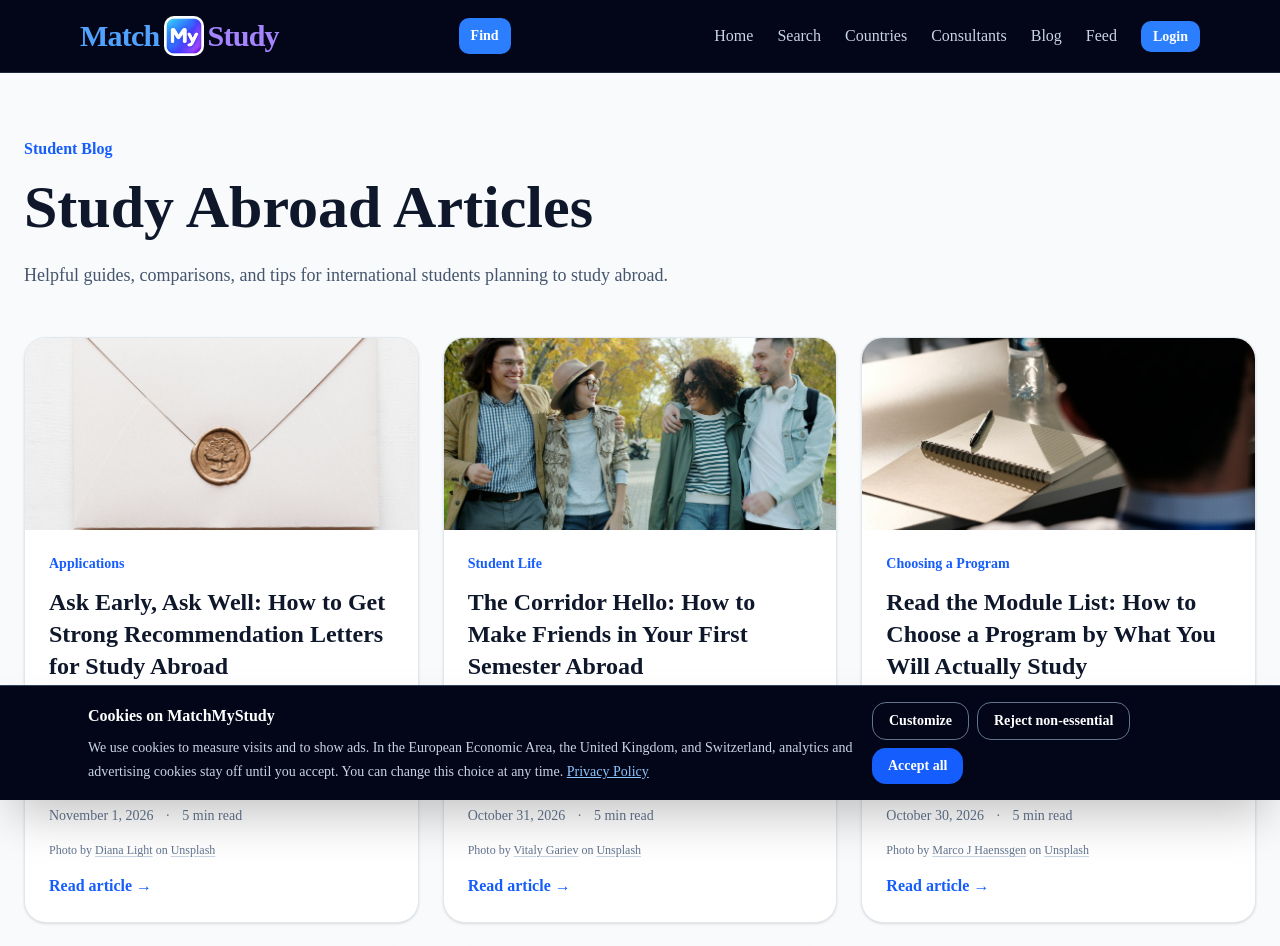
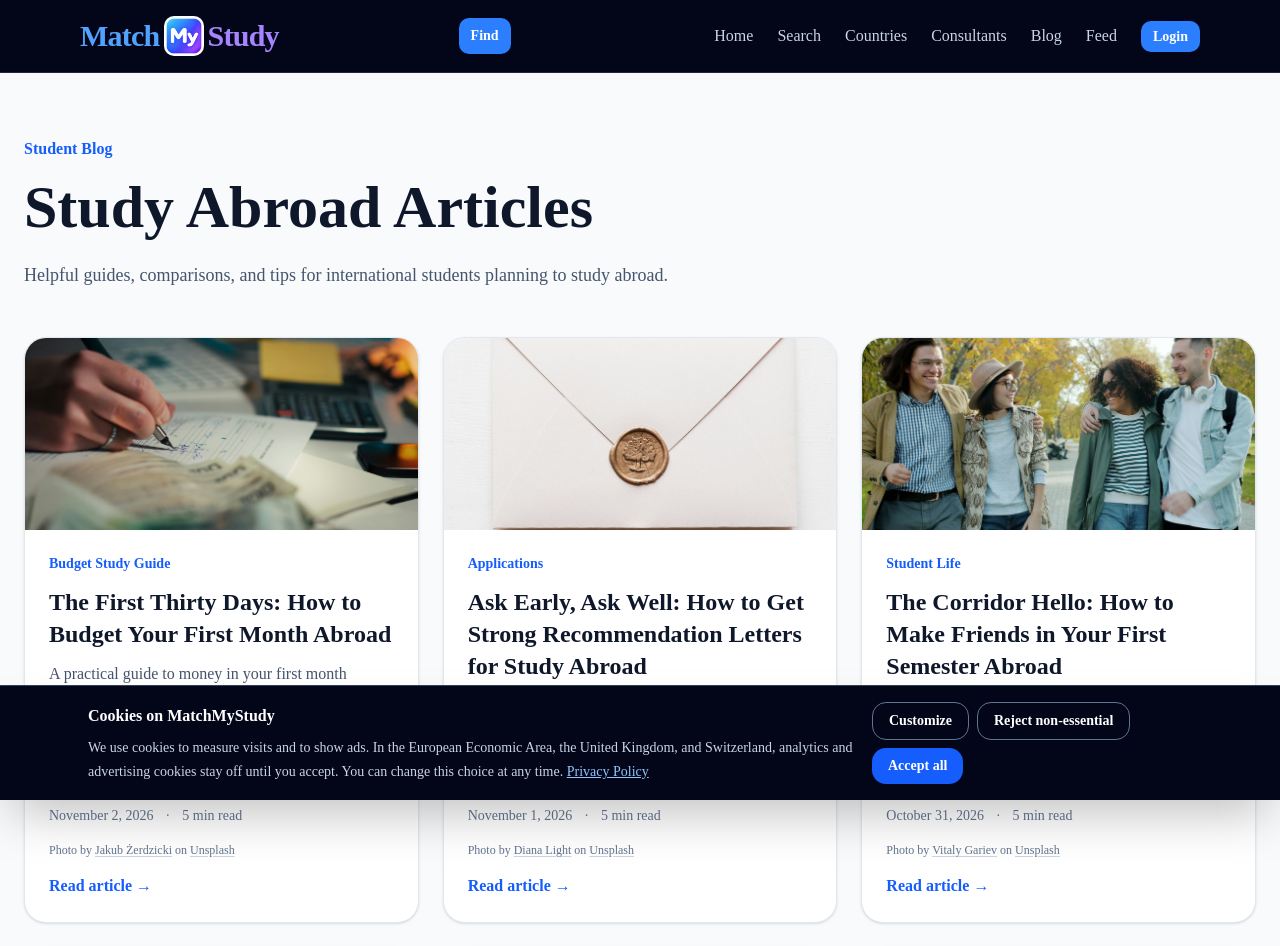
Before and after one commit to Ravindu612/MatchMyStudy, a Next.js app: page /blog in a window 1280 px wide. Shown: the top 946 px of the page. Built offline with nearby package versions, Linux system fonts and the light colour scheme; no server answers.

Commit message:
Add November 2 blog post: The First Thirty Days: How to Budget Your First Month Abroad

```diff
--- a/data/blog/posts.ts
+++ b/data/blog/posts.ts
@@ -488,6 +488,55 @@ export const blogPosts: BlogPost[] = [
     },
   },
   {
+    title: "The First Thirty Days: How to Budget Your First Month Abroad",
+    slug: "first-month-budget",
+    description:
+      "A practical guide to money in your first month abroad: why it costs more than the rest of the year, how to pay before your bank account is open, how to buy in waves, and how to turn real spending into a budget that works.",
+    category: "Budget Study Guide",
+    date: "2026-11-02",
+    readTime: "5 min read",
+    intro:
+      "The first month abroad is the most expensive one you will have, and the hardest to predict. You arrive with a suitcase, a rough budget, and a list of things you think you need. Then the city adds its own list: a deposit, a transport card, a pillow, a phone plan, a cooking pan, a winter coat that was cheaper at home.\n\nNone of this means you planned badly. It just means the first month works differently from the rest of the year. This guide is about getting through it calmly, with money left over, and coming out the other side with a budget that actually fits your life.",
+    sections: [
+      {
+        heading: "Treat the first month as its own budget",
+        text: "Most students plan a monthly budget for the whole year and then expect the first month to match it. It rarely does. Month one carries setup costs that never come back: bedding, kitchen basics, a SIM card, an adaptor, maybe a deposit or the first rent payment plus fees, and travel from the airport.\n\nSo plan two budgets. One is your normal monthly budget, built from your university's cost-of-living guidance and your own research. The other is a one-off setup budget for the first few weeks. Keeping them apart stops you from panicking when week one looks expensive, and stops a heavy start from quietly becoming your normal.",
+      },
+      {
+        heading: "Arrive with more than one way to pay",
+        text: "Opening a local bank account can take a few days or a few weeks, depending on the country and on paperwork such as your address or residence documents. Until then, you need money you can actually reach.\n\nBring a mix: a card that works abroad, a small amount of local cash for your first day, and a backup card kept separately from your main wallet. Before you leave, check with your bank about foreign transaction fees, daily withdrawal limits, and whether they need to know you are travelling. A blocked card on day two is a stressful way to start.",
+      },
+      {
+        heading: "Buy in waves, not all at once",
+        text: "The first trip to a big store is where budgets go to die. Everything looks necessary when your room is empty. Instead, buy in three small waves.\n\nWave one is the first two days: only what you need to sleep, wash, and eat. Wave two is the end of week one, once you know what your room already has and what your flatmates are happy to share. Wave three is the end of the month, when you know your routine and can see what you are actually missing.\n\nAsk around before you buy. Many universities have welcome sales, second-hand groups, or leaving students who give away kitchen things and lamps for almost nothing.",
+      },
+      {
+        heading: "Track everything, but only for four weeks",
+        text: "You do not need a complicated app. A note on your phone or a simple notebook is enough. For the first four weeks, write down everything you spend, with a one-word category: rent, food, transport, phone, setup, fun.\n\nIt feels tedious, but this is the most useful money habit you can build abroad. At the end of the month you will see your real costs, not the ones you guessed from home. Food is often higher than expected because of eating out while you settle in. Transport is sometimes lower once you find a student pass. Those surprises are exactly what your normal budget needs to learn.",
+      },
+      {
+        heading: "Find the student prices early",
+        text: "Many cities and countries have discounts for students, but you usually have to ask, apply, or show the right card. Look at your university's welcome pages and your student union for public transport passes, student cards, cheap meals on campus, gym memberships, and software you get free through your university.\n\nCheck the details yourself, because what is available varies a lot between places and changes from year to year. But setting these up in your first two weeks can lower your monthly costs for the whole year, which is worth one slightly boring afternoon.",
+      },
+      {
+        heading: "Keep a small cushion you do not touch",
+        text: "Something unexpected will happen. A charger breaks, a form needs an official copy, or you need a taxi late at night. Set aside a small emergency amount that is not part of your spending money, ideally somewhere slightly harder to reach than your everyday card.\n\nIf you do need it, use it without guilt, and then rebuild it gradually. The point is not to be perfect. It is to make sure one bad day does not become a money crisis.",
+      },
+      {
+        heading: "At the end of the month, rewrite the plan",
+        text: "When the first month ends, sit down with your notes and compare them with the budget you made at home. Which categories were too low? Which were too high? Which setup costs are finished for good?\n\nThen write a new monthly budget based on what you actually spent, adjusted for anything that will change, like heating in winter or travel home at the holidays. If the numbers do not work, talk to your university's student support or money advice service early. They see this every year, and asking in month two is much easier than asking in month eight.",
+      },
+    ],
+    coverImage: "/images/blog/first-month-budget.jpg",
+    coverImageAlt: "A hand writing figures on a paper form beside a calculator, a phone and a stack of banknotes",
+    unsplash: {
+      photographerName: "Jakub Żerdzicki",
+      photographerUrl: "https://unsplash.com/@jakubzerdzicki",
+      photoUrl:
+        "https://unsplash.com/photos/hand-writing-in-notebook-with-calculator-and-cash-leLj_06wjJQ",
+    },
+  },
+  {
     title: "Canada vs Australia for International Students",
     slug: "canada-vs-australia",
     description:
```
Also changed, not shown: public/images/blog/first-month-budget.jpg (added).
